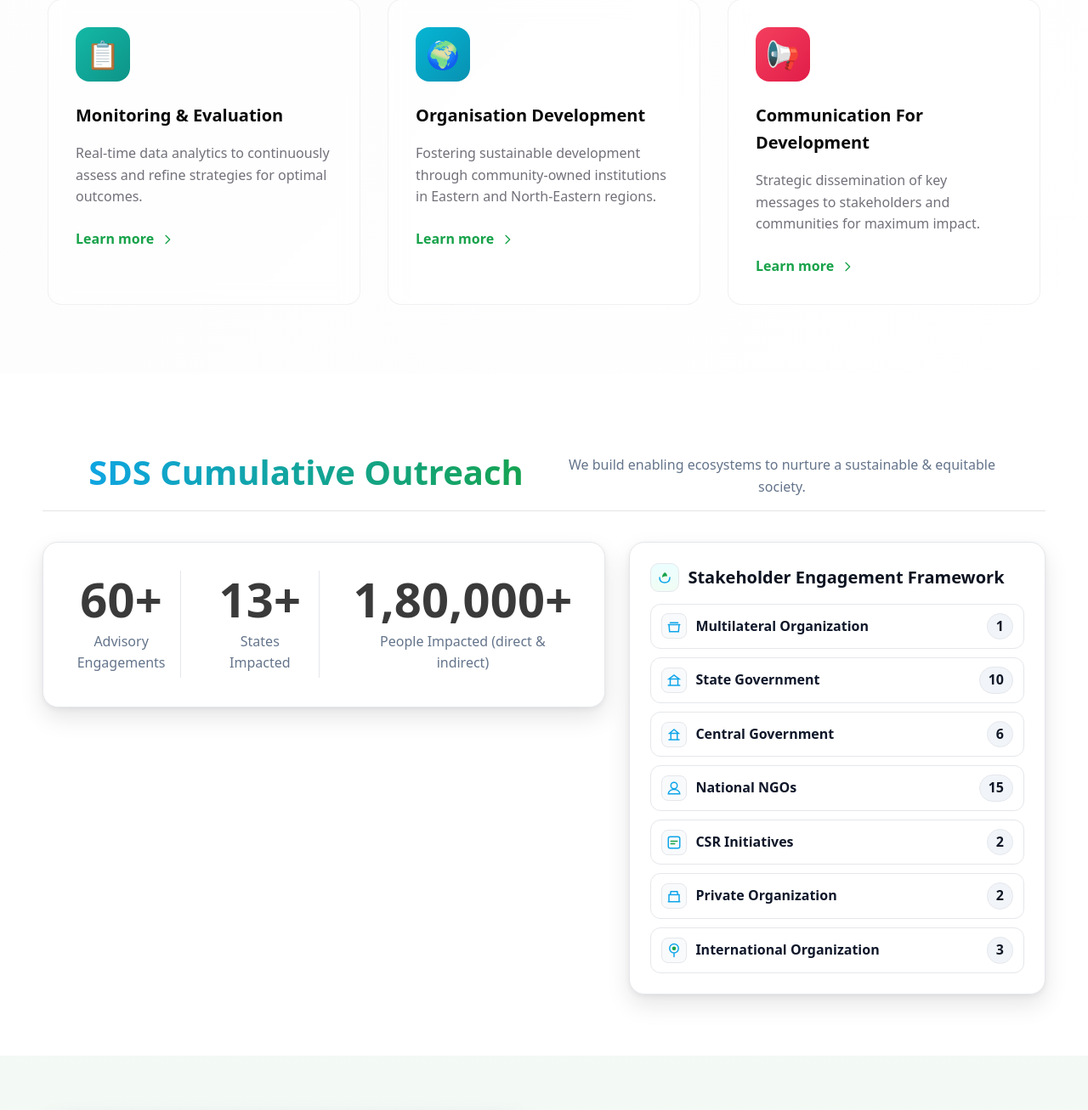
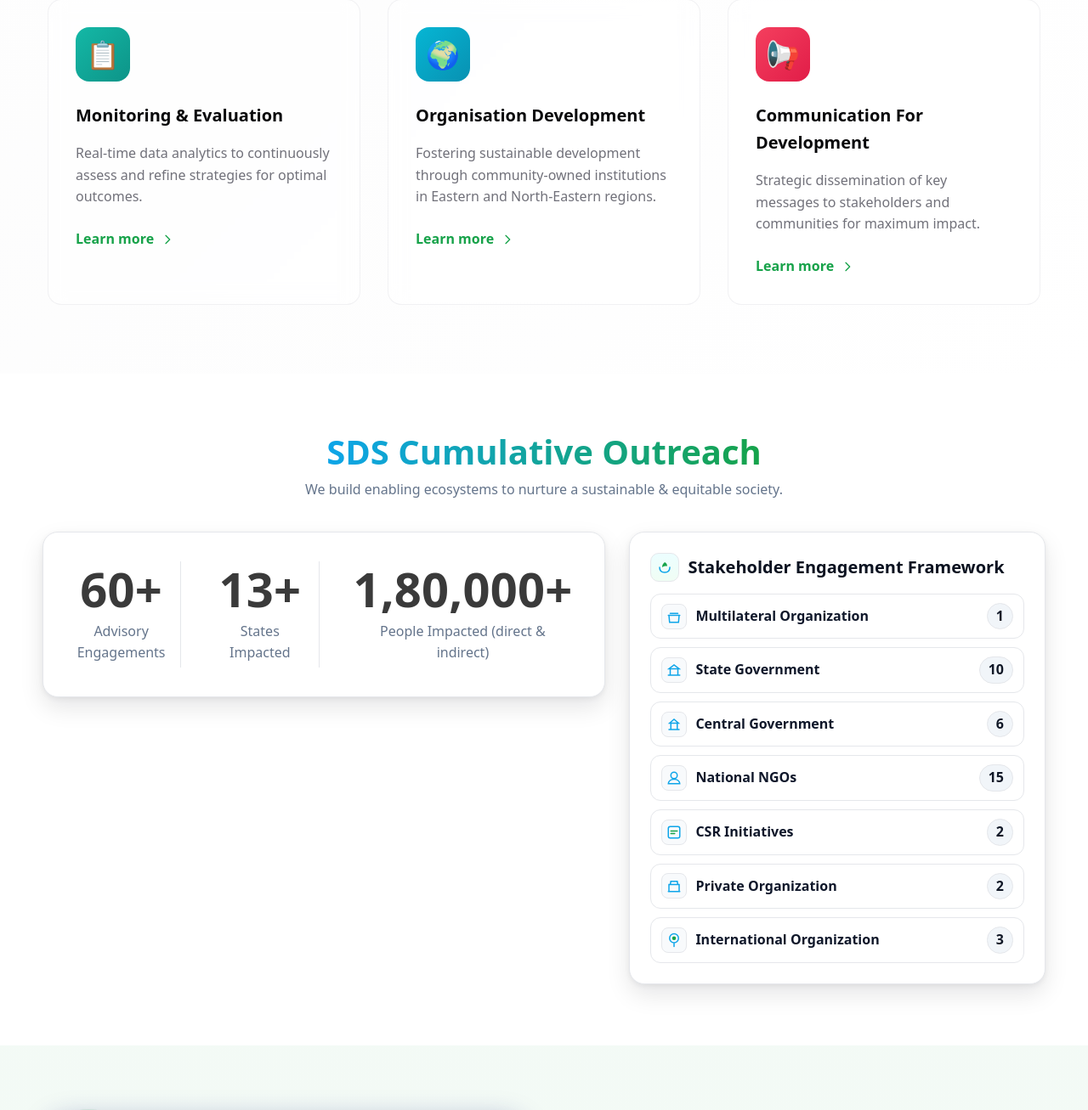
Before and after one commit to rahulbaruah098/SDS-NEW-WEBSITE, a Flask app: page / in a window 1280 px wide. Shown: the part 1954-3261 px from the top of the page at 85% size. Run offline with Flask 3, Linux system fonts and the light colour scheme; some libraries are stand-ins or nearby versions.

Commit message:
Updated codes

```diff
--- a/templates/index.html
+++ b/templates/index.html
@@ -889,17 +889,22 @@
     }
     #sds-outreach .wrap{width:var(--wrap); margin:0 auto;}
 
-    /* ====== HEADER (exactly centered; single-line title) ====== */
-    #sds-outreach .header{ text-align:center; margin-bottom: clamp(22px,4vw,36px); }
-    #sds-outreach .header h2{
+    /* ====== SECTION HEADER (renamed to avoid global conflicts) ====== */
+    #sds-outreach .outreach-head{
+      position:static !important;   /* defeat any sticky rules from globals */
+      border:0 !important;          /* defeat any global borders/lines      */
+      text-align:center;
+      margin-bottom: clamp(22px,4vw,36px);
+    }
+    #sds-outreach .outreach-head h2{
       margin:0; font-weight:800; line-height:1;
       font-size: clamp(24px,5vw,40px);
-      white-space: nowrap; /* keep to a single line */
+      white-space: nowrap; /* single-line title */
       display:inline-block;
       background:linear-gradient(92deg,var(--brand),var(--brand-2));
       -webkit-background-clip:text; background-clip:text; color:transparent;
     }
-    #sds-outreach .header p{
+    #sds-outreach .outreach-head p{
       margin:10px 0 0; color:var(--muted); font-size:clamp(14px,1.8vw,16px);
     }
 
@@ -978,8 +983,8 @@
   </style>
 
   <div class="wrap">
-    <div class="header">
-      <h2>SDS Cumulative Outreach</h2><br>
+    <div class="outreach-head">
+      <h2>SDS Cumulative Outreach</h2>
       <p>We build enabling ecosystems to nurture a sustainable &amp; equitable society.</p>
     </div>
 
@@ -1001,7 +1006,7 @@
       </section>
 
       <!-- STAKEHOLDER ENGAGEMENT -->
-      <aside class="card stake-card" aria-label="Stakeholder Engagement Framework">
+      <aside class="stake-card" aria-label="Stakeholder Engagement Framework">
         <div class="hd">
           <div class="ib" aria-hidden="true">
             <svg width="18" height="18" viewBox="0 0 24 24" fill="none" aria-hidden="true">
@@ -1114,6 +1119,7 @@
     })();
   </script>
 </section>
+
 
 <!-- Legacy Section -->
 <section class="legacy-section">
```
Also changed, not shown: templates/about_us.html (+6 -16 lines), templates/getintouch.html (+4 -7 lines), instance/site.db, static/Images/em/madhurjya2.jpg (added), static/Images/em/madhurjya2.png (added), static/Images/new imag.jpg (added), static/Images/rahul222.jpg.
